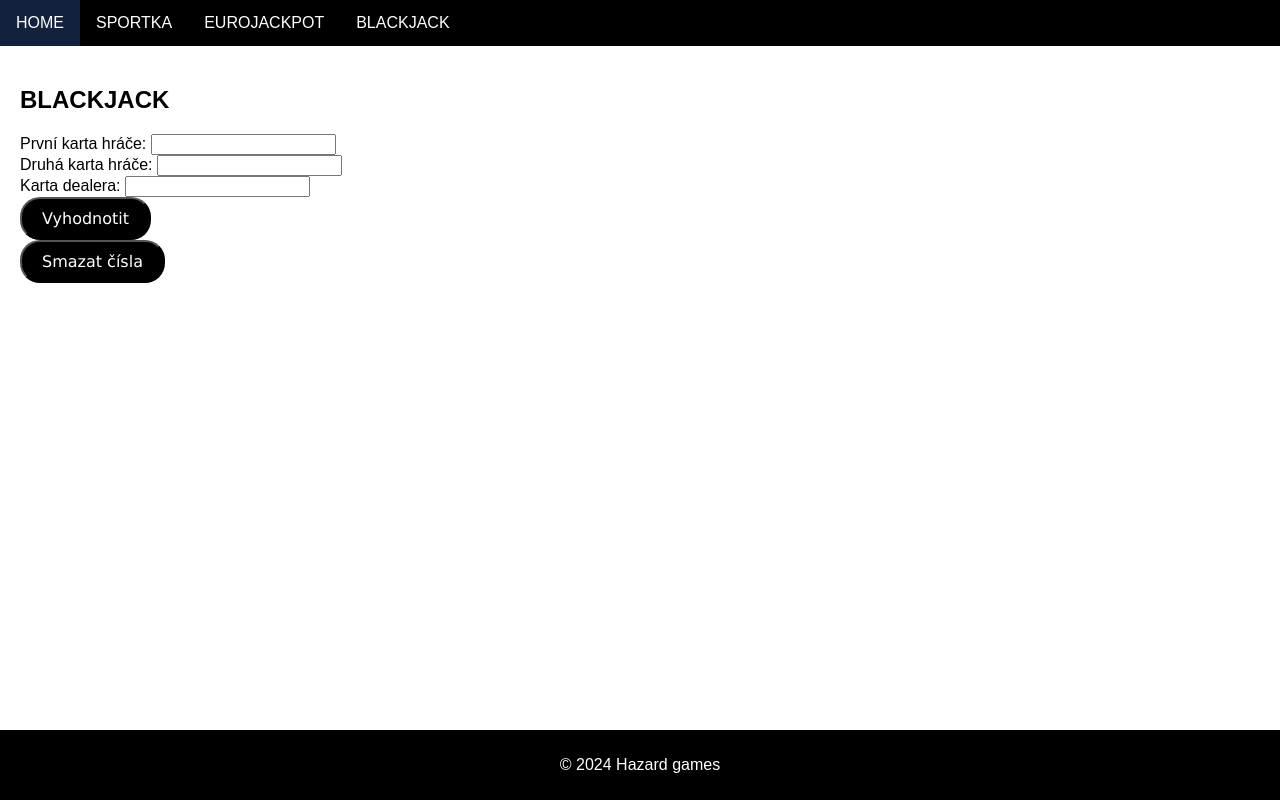
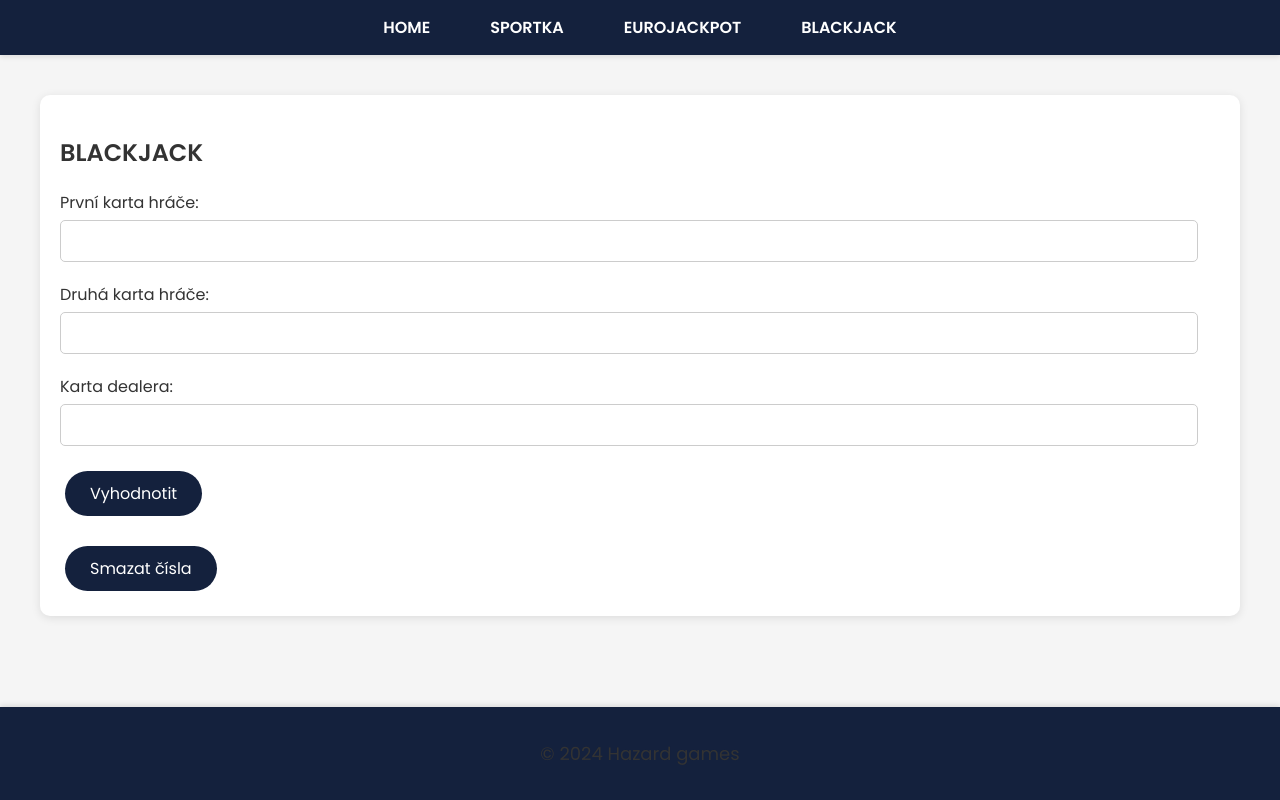
Before and after one commit to bobbbnpm/HazardGame, a plain HTML site: page index.html in a window 1280 px wide. Both pictures are taken after a click on the link "BLACKJACK". Drawn offline with Linux system fonts and the light colour scheme.

Commit message:
Změna vzhledu

```diff
--- a/styles.css
+++ b/styles.css
@@ -1,43 +1,59 @@
+@import url('https://fonts.googleapis.com/css2?family=Poppins:wght@400;600&display=swap');
+
 body {
-  font-family: Arial, sans-serif;
+  font-family: 'Poppins', sans-serif;
+  background-color: #f5f5f5;
+  color: #333;
   margin: 0;
   padding: 0;
 }
 
 header {
-  background-color: black;
+  background-color: #14213d;
+  padding: 15px 0;
+  box-shadow: 0 2px 5px rgba(0, 0, 0, 0.1);
 }
 
 nav ul {
   list-style-type: none;
   margin: 0;
   padding: 0;
-  overflow: hidden;
-  background-color: black;
+  display: flex;
+  justify-content: center;
 }
 
 nav ul li {
-  float: left;
+  margin: 0 15px;
 }
 
 nav ul li a {
-  display: block;
   color: white;
-  text-align: center;
-  padding: 14px 16px;
+  text-transform: uppercase;
+  font-weight: 600;
   text-decoration: none;
+  padding: 10px 15px;
+  transition: background-color 0.3s, color 0.3s;
 }
 
 nav ul li a:hover {
-  background-color: #14213d;
+  background-color: #fca311;
+  color: #14213d;
+  border-radius: 5px;
 }
 
 main {
-  padding: 20px;
+  padding: 40px 20px;
+  max-width: 1200px;
+  margin: auto;
 }
 
 .content {
   display: none;
+  background: white;
+  padding: 20px;
+  border-radius: 10px;
+  box-shadow: 0 2px 10px rgba(0, 0, 0, 0.1);
+  margin-bottom: 20px;
 }
 
 #home {
@@ -45,51 +61,70 @@ main {
 }
 
 footer {
-  background-color: black;
+  background-color: #14213d;
   color: white;
   text-align: center;
-  padding: 10px 0;
+  padding: 15px 0;
   position: fixed;
   width: 100%;
   bottom: 0;
+  box-shadow: 0 -2px 5px rgba(0, 0, 0, 0.1);
 }
 
 button {
-  font-family: 'Lucida Sans';
-  padding: 10px 20px;
-  background-color: black;
+  font-family: 'Poppins', sans-serif;
+  padding: 10px 25px;
+  background-color: #14213d;
   color: white;
-  text-align: center;
+  border: none;
+  border-radius: 50px;
   font-size: 16px;
-  border-radius: 20px;
   cursor: pointer;
-  transition: background-color 0.3s;
-  cursor: pointer;
+  transition: background-color 0.3s, box-shadow 0.3s;
+  margin: 5px;
 }
 
 button:hover {
   background-color: #fca311;
+  box-shadow: 0 5px 15px rgba(252, 163, 17, 0.3);
 }
 
-#EuroNumbers {
-  font-family: 'Lucida Sans';
+input[type="text"] {
+  font-family: 'Poppins', sans-serif;
+  padding: 10px;
+  margin: 5px 0;
+  border-radius: 5px;
+  border: 1px solid #ccc;
+  width: calc(100% - 22px);
+  box-sizing: border-box;
+}
+
+#result {
+  margin-top: 20px;
+  font-size: 18px;
+  color: #14213d;
+  font-weight: 600;
+}
+
+.input-group {
+  margin-bottom: 15px;
+}
+
+.Button-Container {
+  display: flex;
+  justify-content: center;
+  gap: 15px;
+}
+
+p {
+  font-size: 18px;
+  color: #333;
+}
+
+#EuroNumbers,
+#EurojackpotBonus {
   padding-top: 10px;
   font-size: 20px;
   margin-top: 10px;
-  color: black;
+  color: #14213d;
 }
-
-#EurojackpotBonus {
-  font-family: 'Lucida Sans';
-  font-size: 20px;
-  margin-top: 10px;
-  color: black;
-}
-
-.button-container {
-  font-family: 'Lucida Sans';
-  display: flex;
-  justify-content: center;
-  gap: 10px; /* mezera mezi tlačítky */
-  margin-bottom: 20px; /* mezera pod kontejnerem tlačítek */
-}
```
